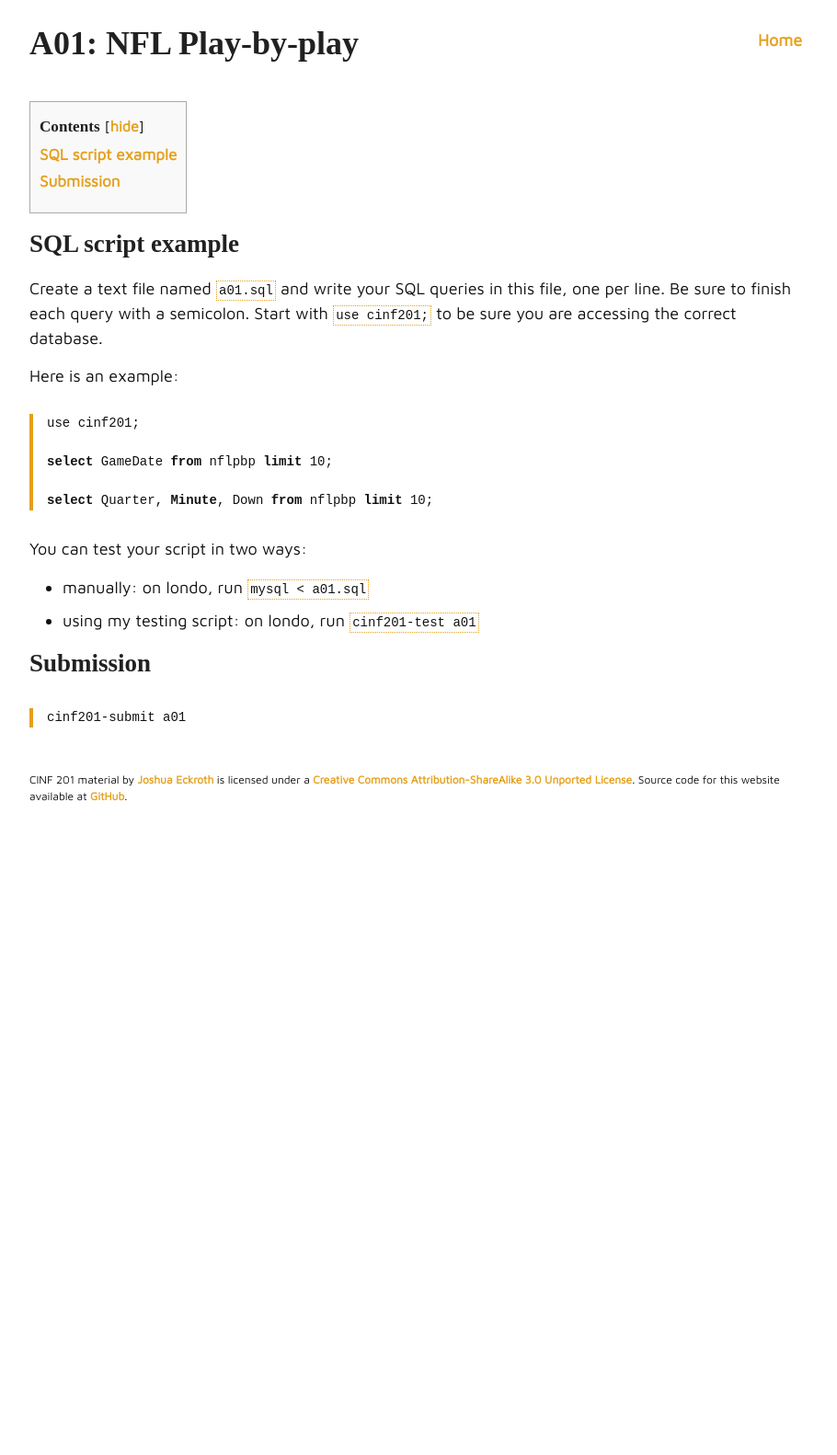
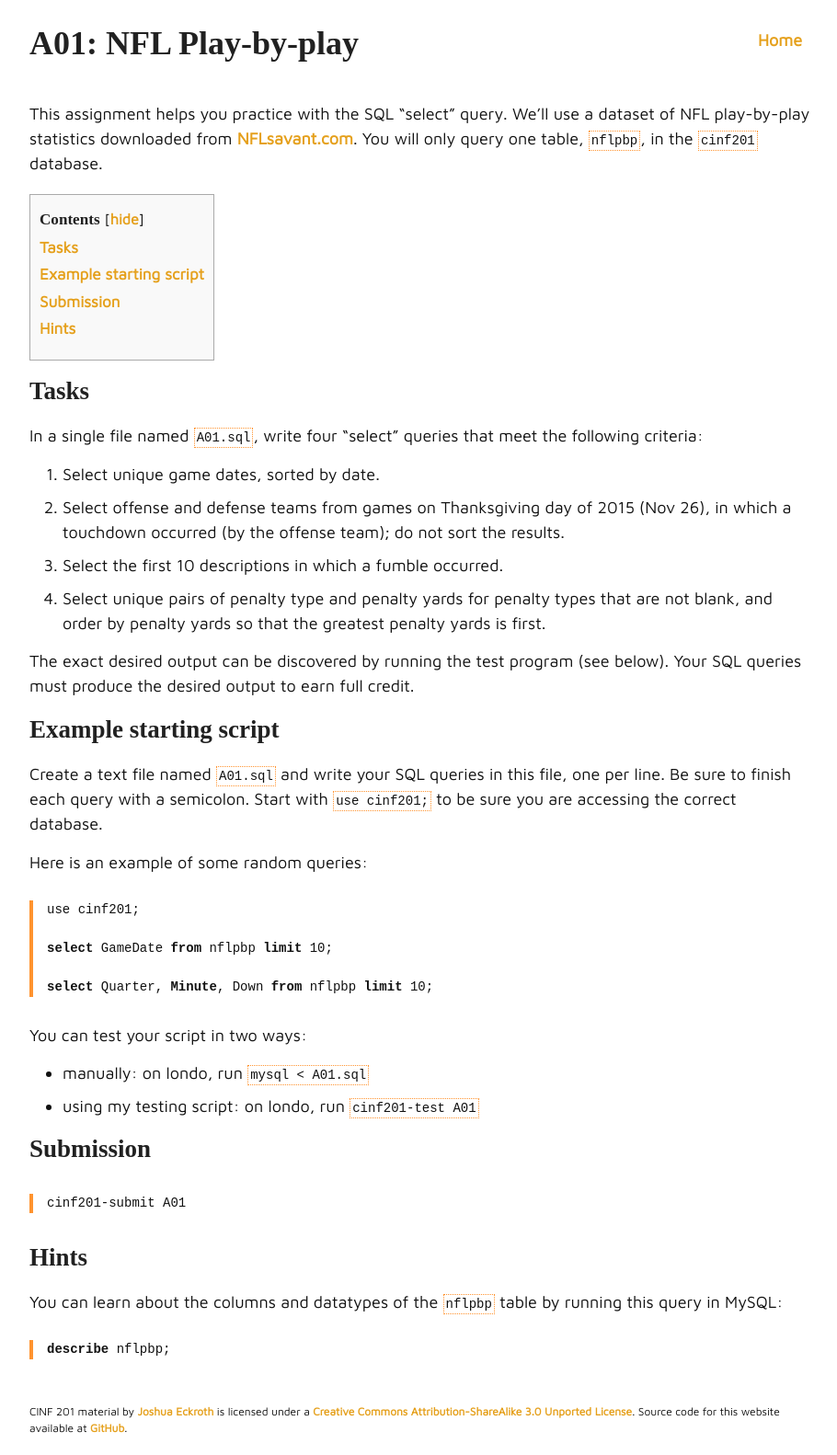
Before and after one commit to joshuaeckroth/cinf201-website, a Jekyll site: the page built from assignments/a01.markdown, in a window 1280 px wide. Shown: the whole page at 92% size, without its empty margins (183-1093 px from the left). Built offline with Jekyll 4.4.1, drawn with Linux system fonts in a browser that asks for light colours; some web fonts are replaced; before the commit the page ends 900 px from its top, so only the background shows below that.

Commit message:
Wrote more on assignment A01 and updated color scheme

```diff
--- a/assignments/a01.markdown
+++ b/assignments/a01.markdown
@@ -7,16 +7,34 @@ categories: [assignments]
 
 # A01: NFL Play-by-play
 
+This assignment helps you practice with the SQL "select" query. We'll use a dataset of NFL play-by-play statistics downloaded from [NFLsavant.com](http://nflsavant.com/about.php). You will only query one table, `nflpbp`, in the `cinf201` database.
+
+## Tasks
+
+In a single file named `A01.sql`, write four "select" queries that meet the following criteria:
+
+1. Select unique game dates, sorted by date.
+2. Select offense and defense teams from games on Thanksgiving day of
+   2015 (Nov 26), in which a touchdown occurred (by the offense team);
+   do not sort the results.
+3. Select the first 10 descriptions in which a fumble occurred.
+4. Select unique pairs of penalty type and penalty yards for penalty
+   types that are not blank, and order by penalty yards so that the
+   greatest penalty yards is first.
+
+The exact desired output can be discovered by running the test program
+(see below). Your SQL queries must produce the desired output to earn
+full credit.
 
 
-## SQL script example
+## Example starting script
 
-Create a text file named `a01.sql` and write your SQL queries in this
+Create a text file named `A01.sql` and write your SQL queries in this
 file, one per line. Be sure to finish each query with a
 semicolon. Start with `use cinf201;` to be sure you are accessing the
 correct database.
 
-Here is an example:
+Here is an example of some random queries:
 
 ~~~ sql
 use cinf201;
@@ -28,12 +46,19 @@ select Quarter, Minute, Down from nflpbp limit 10;
 
 You can test your script in two ways:
 
-- manually: on londo, run `mysql < a01.sql`
-- using my testing script: on londo, run `cinf201-test a01`
-
+- manually: on londo, run `mysql < A01.sql`
+- using my testing script: on londo, run `cinf201-test A01`
 
 ## Submission
 
 ~~~
-cinf201-submit a01
+cinf201-submit A01
 ~~~
+
+## Hints
+
+You can learn about the columns and datatypes of the `nflpbp` table by running this query in MySQL:
+
+~~~ sql
+describe nflpbp;
+~~~
--- a/css/style.css
+++ b/css/style.css
@@ -87,7 +87,7 @@ td#metabox a:hover {
 }
 
 td#metabox {
-    background: #E5A01C;
+    background: #FF932F;
     color: #fff;
     padding: 10px;
 }
@@ -163,7 +163,7 @@ div.metatop span.homelink {
 table {
     margin: 0 auto;
     border-collapse: separate;
-    border: 1px solid #E5A01C;
+    border: 1px solid #FF932F;
     border-spacing: 0 5px;
 }
 
@@ -172,7 +172,7 @@ td {
 }
 
 thead tr th {
-    border-bottom: 1px solid #E5A01C;
+    border-bottom: 1px solid #FF932F;
 }
 
 thead th {
@@ -185,7 +185,7 @@ table#toc {
 }
 
 pre {
-    border-left: 4px solid #E5A01C;
+    border-left: 4px solid #FF932F;
     padding-left: 15px;
     margin: 2em 0;
 }
@@ -196,7 +196,7 @@ pre, code, tt {
 }
 
 code {
-    border: 1px dotted #E5A01C;
+    border: 1px dotted #FF932F;
     padding: 2px;
 }
 
@@ -206,7 +206,7 @@ pre code {
 }
 
 blockquote {
-    border-left: 4px solid #E5A01C;
+    border-left: 4px solid #FF932F;
     padding-left: 15px;
     margin: 2em 0;
     padding-left: 30px;
```
